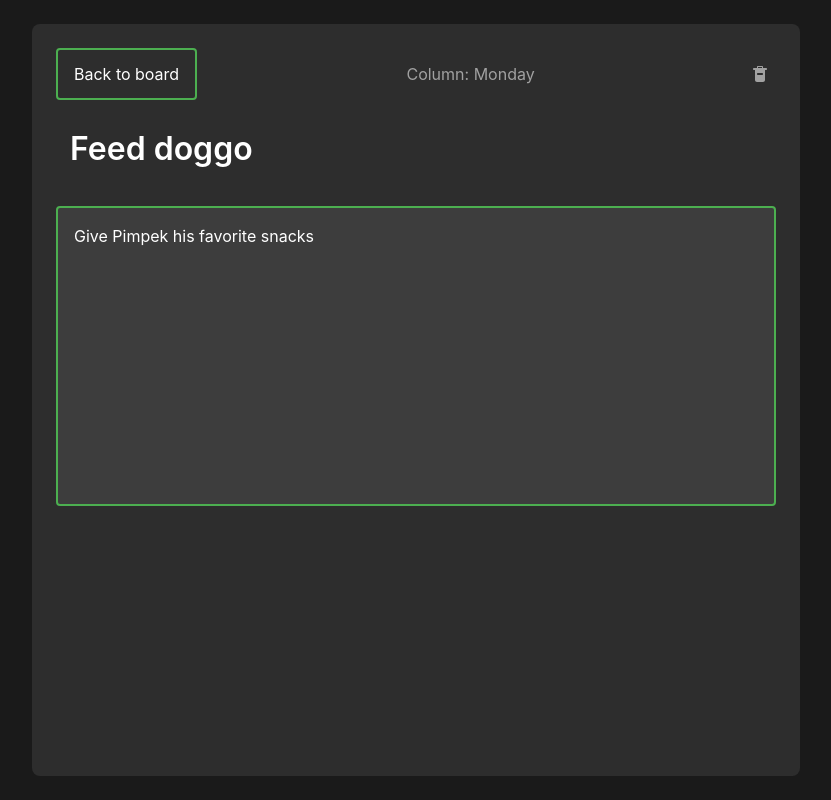
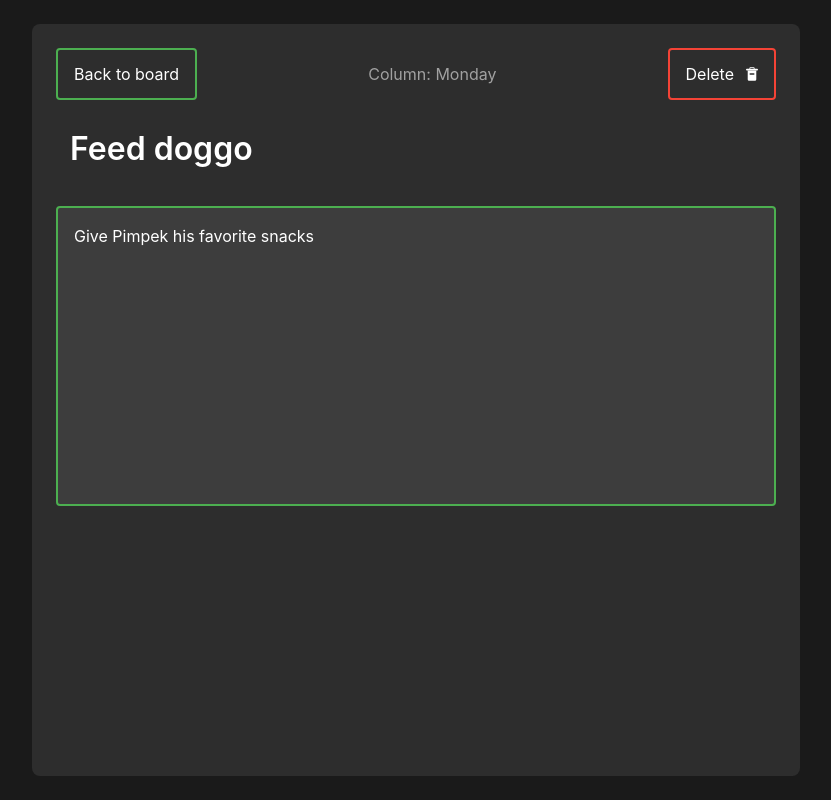
Before and after one commit to Dabgan/kanban-board, a Next.js app: page /card/card-1 in a window 1280 px wide. Shown: the whole page, without its empty margins (224-1055 px from the left). Built offline with nearby package versions, Linux system fonts and the light colour scheme; no server answers.

Commit message:
fix(): update card and colum styles

```diff
--- a/src/app/card/[id]/page.module.scss
+++ b/src/app/card/[id]/page.module.scss
@@ -64,6 +64,14 @@
         border-radius: sizes.$radius-sm;
         padding: sizes.$spacing-sm;
         transition: border-color 0.2s ease;
+        font-size: 2rem;
+        font-weight: 600;
+
+        h1 {
+            font-size: inherit;
+            font-weight: inherit;
+            margin: 0;
+        }
 
         &:hover,
         &:focus {
--- a/src/app/card/[id]/page.tsx
+++ b/src/app/card/[id]/page.tsx
@@ -42,7 +42,7 @@ const CardDetailPage = ({ params }: CardDetailPageProps) => {
                 <header className={styles.header}>
                     <BackButton />
                     {column && <p className={styles.column}>Column: {column.title}</p>}
-                    <DeleteButton label="Delete card" onClick={deleteCard} />
+                    <DeleteButton label="Delete card" onClick={deleteCard} variant="button" />
                 </header>
                 <div className={styles.content}>
                     <EditableContent
--- a/src/components/ui/delete-button/delete-button.module.scss
+++ b/src/components/ui/delete-button/delete-button.module.scss
@@ -5,12 +5,17 @@
     @extend %interactive-element;
     @extend %focus-outline;
 
+    display: flex;
     align-items: center;
+    gap: sizes.$spacing-sm;
+    transition: all 0.2s ease;
+    border-radius: sizes.$radius-sm;
+    color: var(--color-text);
+
+    &.icon {
         background: none;
         border: none;
-    border-radius: sizes.$radius-sm;
         color: var(--color-text-secondary);
-    display: flex;
         flex-shrink: 0;
         height: sizes.$delete-icon-size;
         justify-content: center;
@@ -21,3 +26,21 @@
             color: var(--color-error);
         }
     }
+
+    &.button {
+        background-color: var(--color-surface);
+        border: 2px solid var(--color-error);
+        font-size: 1rem;
+        padding: sizes.$spacing-sm sizes.$spacing-md;
+
+        &:hover {
+            background-color: var(--color-surface-hover);
+            border-color: rgb(255 99 99);
+        }
+
+        svg {
+            width: 12px;
+            height: 14px;
+        }
+    }
+}
--- a/src/components/ui/delete-button/delete-button.tsx
+++ b/src/components/ui/delete-button/delete-button.tsx
@@ -6,14 +6,15 @@ import styles from './delete-button.module.scss';
 
 type DeleteButtonProps = {
     label: string;
+    variant?: 'icon' | 'button';
 } & ButtonHTMLAttributes<HTMLButtonElement>;
 
-export const DeleteButton = ({ label, onClick, className, ...props }: DeleteButtonProps) => {
-    const buttonClassName = [styles['delete-button'], className].filter(Boolean).join(' ');
+export const DeleteButton = ({ label, variant = 'icon', onClick, className, ...props }: DeleteButtonProps) => {
+    const buttonClassName = [styles['delete-button'], styles[variant], className].filter(Boolean).join(' ');
 
     return (
         <button className={buttonClassName} onClick={onClick} aria-label={label} type="button" {...props}>
-            <span className="visually-hidden">Delete</span>
+            {variant === 'button' && <span>Delete</span>}
             <svg
                 aria-hidden="true"
                 width="14"
--- a/src/components/ui/editable-content/editable-content.module.scss
+++ b/src/components/ui/editable-content/editable-content.module.scss
@@ -24,9 +24,9 @@
     display: flex;
 
     &.title {
-        font-size: 2rem;
-        font-weight: 600;
-        padding: sizes.$spacing-md;
+        font-size: 1rem;
+        font-weight: 500;
+        padding: sizes.$spacing-sm;
 
         h1,
         h2 {
@@ -65,9 +65,9 @@
     border-radius: sizes.$radius-sm;
     color: var(--color-text);
     font-family: inherit;
-    font-size: 2rem;
-    font-weight: 600;
-    padding: sizes.$spacing-md;
+    font-size: 1rem;
+    font-weight: 500;
+    padding: sizes.$spacing-sm;
     width: 100%;
 
     &:focus {
--- a/src/context/cards-context.tsx
+++ b/src/context/cards-context.tsx
@@ -90,14 +90,11 @@ export const CardsProvider = ({ children, initialCards }: CardsProviderProps) =>
 
                 if (response.error) {
                     dispatch({ type: 'SET_CARDS', payload: previousCards });
-                    toast.error(response.error.message);
-                    return;
+                    throw new Error(response.error.message);
                 }
-
-                toast.success('Card deleted successfully');
             } catch (error) {
                 dispatch({ type: 'SET_CARDS', payload: state.cards });
-                toast.error('Failed to delete card');
+                throw error;
             } finally {
                 setGlobalLoading(false);
             }
--- a/src/hooks/use-card-detail.ts
+++ b/src/hooks/use-card-detail.ts
@@ -1,4 +1,4 @@
-import { useCallback, useEffect, useState } from 'react';
+import { useCallback, useEffect, useState, useRef } from 'react';
 import { useRouter } from 'next/navigation';
 import { toast } from 'react-hot-toast';
 
@@ -17,8 +17,11 @@ export const useCardDetail = (cardId: string): [CardDetailState, CardDetailOpera
         isLoading: true,
         error: null,
     });
+    const isDeletingRef = useRef(false);
 
     useEffect(() => {
+        if (isDeletingRef.current) return;
+
         const card = cards.find((existingCard) => existingCard.id === cardId);
         if (!card) {
             setState({
@@ -74,10 +77,13 @@ export const useCardDetail = (cardId: string): [CardDetailState, CardDetailOpera
         if (!state.card) return;
 
         try {
+            isDeletingRef.current = true;
+            router.push('/');
             await removeCard(state.card.id);
             toast.success('Card deleted successfully');
-            router.push('/');
         } catch (error) {
+            isDeletingRef.current = false;
+            router.back();
             toast.error('Failed to delete card');
         }
     }, [state.card, removeCard, router]);
```
Also changed, not shown: src/components/card/card.module.scss (+7 -5 lines), src/components/card/card.tsx (+11 -3 lines), src/components/column/column.module.scss (+29 -0 lines), src/components/column/column.tsx (+4 -3 lines). Lines whose indentation alone changed are shown as unchanged.
